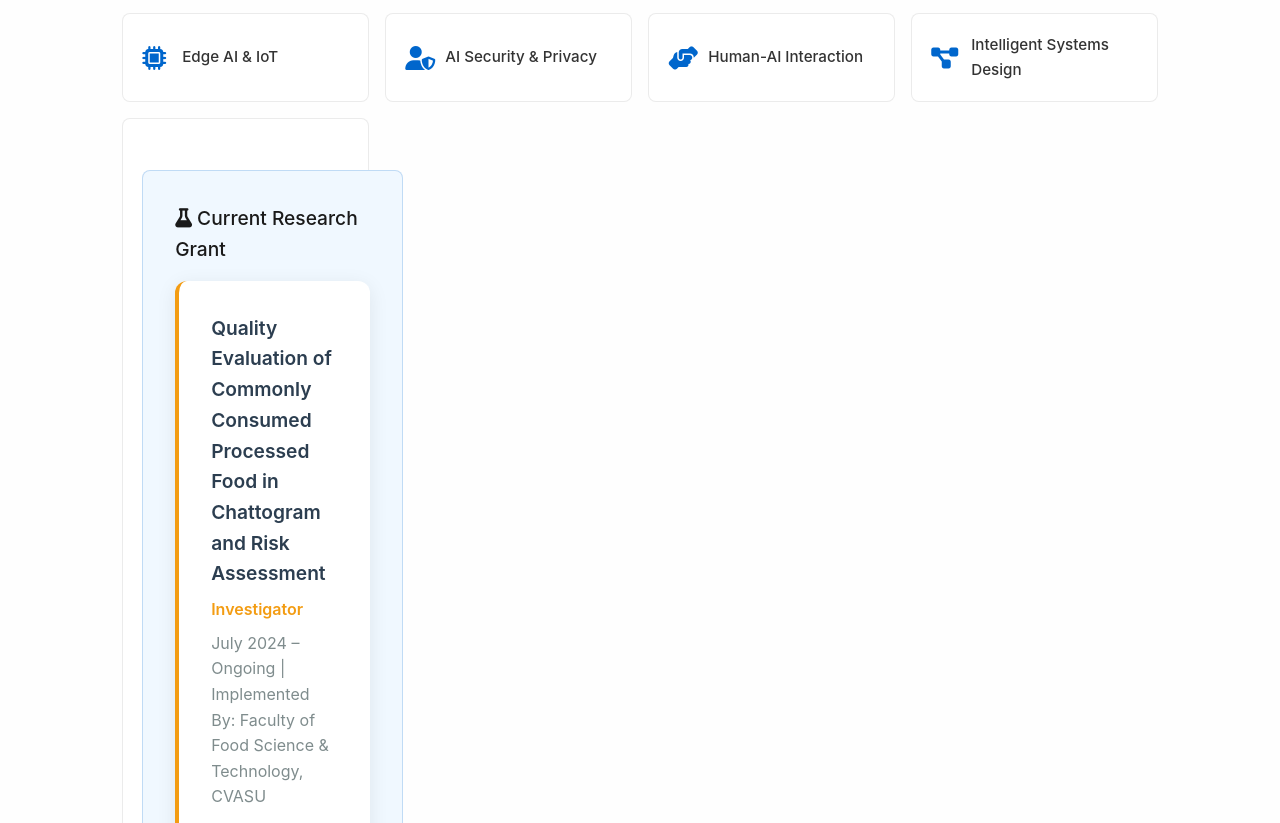
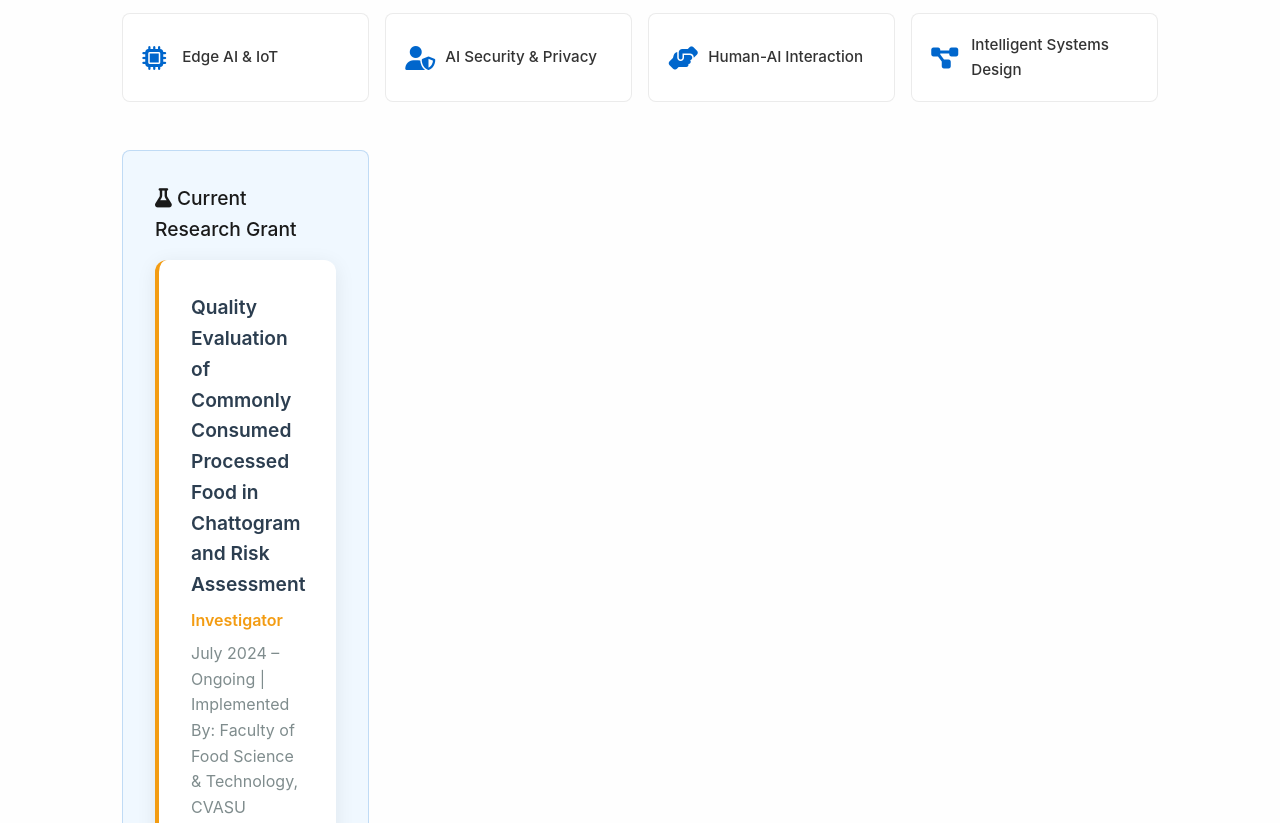
Before and after one commit to MusfequaRahman/MusfequaRahman.github.io, a plain HTML site: page index.html in a window 1280 px wide. Shown: the part 1537-2360 px from the top of the page. Drawn offline with Linux system fonts and the light colour scheme.

Commit message:
Update index.html

```diff
--- a/index.html
+++ b/index.html
@@ -1211,7 +1211,7 @@
         </div>
 
 
-                    <div class="research-item">
+
 
                 <!-- Current Research Project -->
                 <div class="current-research">
@@ -1231,7 +1231,7 @@
 
 
 
-                    </div>
+             </div>
 
 
             </section>
```
